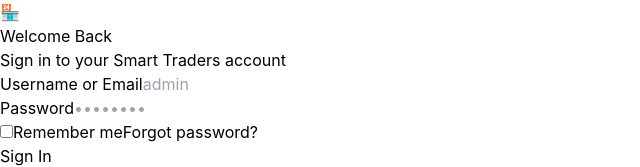
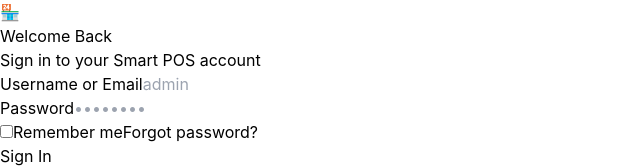
Before and after one commit to brunowachira001-coder/smart-pos-system, a Next.js app: page /login in a window 1280 px wide. Shown: the top 167 px of the page, without its empty margins (0-640 px from the left). Built offline with nearby package versions, Linux system fonts and the light colour scheme.

Commit message:
Trigger: Force Vercel rebuild

```diff
--- a/pages/login.tsx
+++ b/pages/login.tsx
@@ -59,7 +59,7 @@ export default function Login() {
         <div className="bg-white rounded-2xl shadow-2xl p-8 border border-slate-200">
           {/* Title */}
           <h1 className="text-4xl font-bold text-slate-900 mb-2">Welcome Back</h1>
-          <p className="text-slate-600 mb-8">Sign in to your Smart Traders account</p>
+          <p className="text-slate-600 mb-8">Sign in to your Smart POS account</p>
 
           {/* Error Message */}
           {error && (
```
